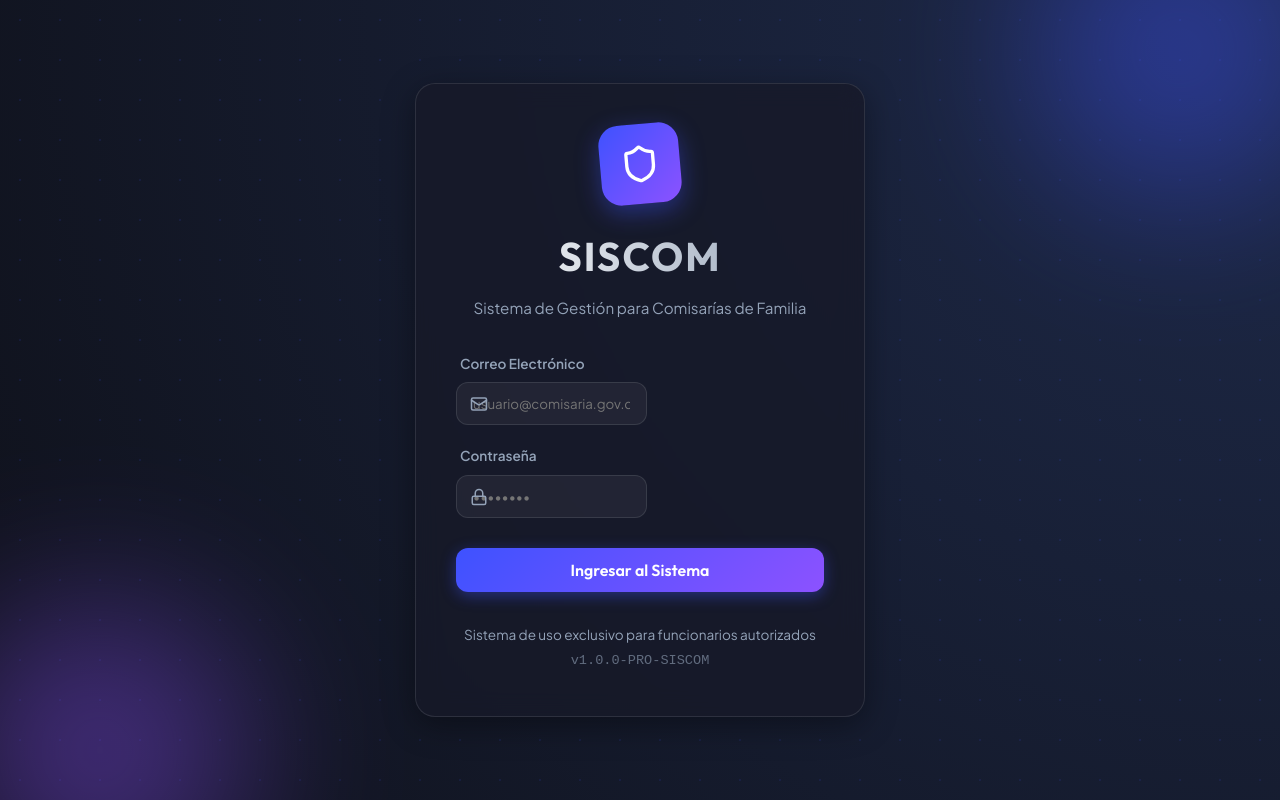
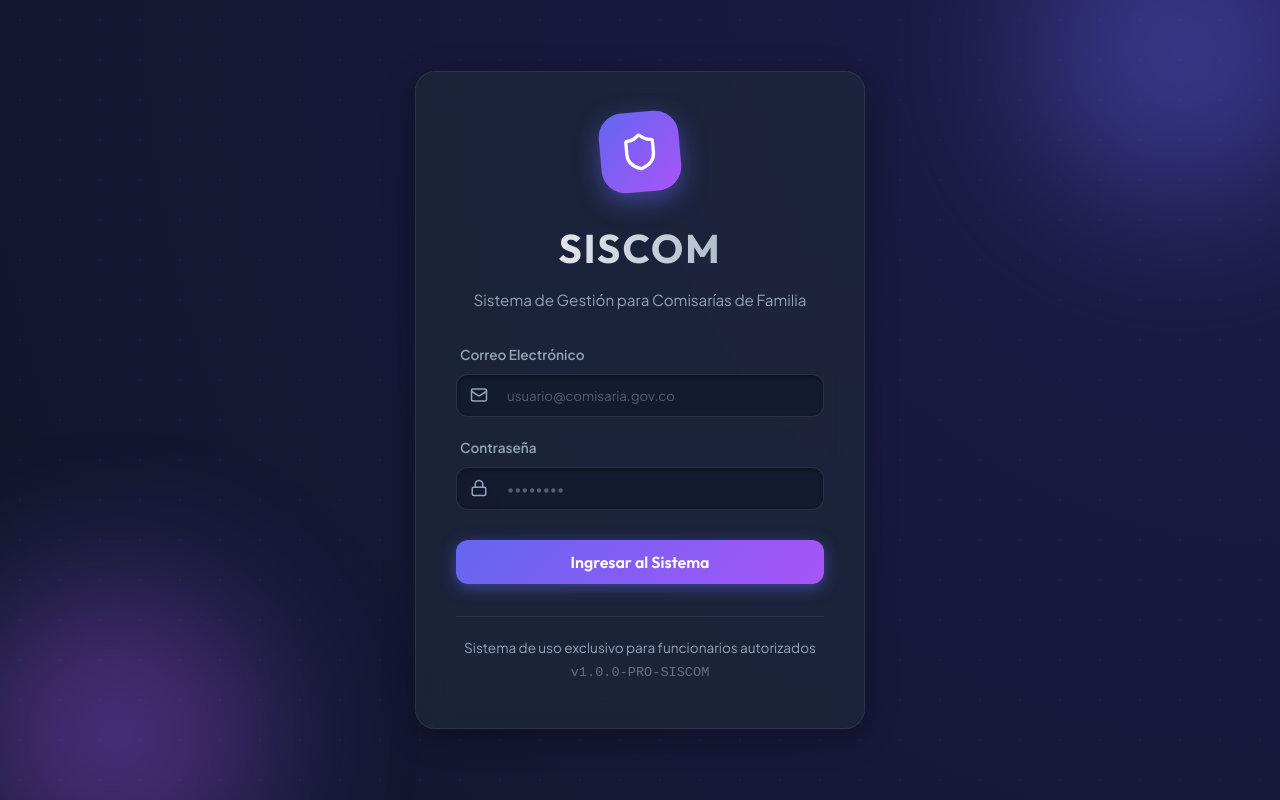
Before and after one commit to FerchoGG2006/SISCOM, a React (Vite) app in the folder frontend/: page /login in a window 1280 px wide. Built offline with nearby package versions, Linux system fonts and the light colour scheme.

Commit message:
feat: Add risk calculation service, global styling, and initialize the database.

```diff
--- a/frontend/src/pages/Login.css
+++ b/frontend/src/pages/Login.css
@@ -3,7 +3,7 @@
     display: flex;
     align-items: center;
     justify-content: center;
-    background: radial-gradient(circle at top right, #1e2a4a, #0f111a);
+    background: radial-gradient(circle at top right, #1e1b4b, #0f172a);
     position: relative;
     overflow: hidden;
     padding: 20px;
@@ -42,13 +42,18 @@
     width: 80px;
     height: 80px;
     background: linear-gradient(135deg, var(--primary-color), var(--secondary-color));
-    border-radius: 20px;
+    border-radius: 24px;
     display: flex;
     align-items: center;
     justify-content: center;
-    margin: 0 auto 20px;
+    margin: 0 auto 24px;
     box-shadow: 0 8px 24px var(--primary-glow);
     transform: rotate(-5deg);
+    transition: transform 0.3s ease;
+}
+
+.login-logo:hover {
+    transform: rotate(0deg) scale(1.05);
 }
 
 .login-logo-icon {
@@ -105,8 +110,8 @@
     transition: color 0.3s ease;
 }
 
-.form-input.with-icon {
-    padding-left: 44px;
+.glass-input.with-icon {
+    padding-left: 50px;
     width: 100%;
 }
 
@@ -138,6 +143,8 @@
     margin-top: 32px;
     color: var(--text-dim);
     font-size: 0.85rem;
+    border-top: 1px solid var(--border-glass);
+    padding-top: 20px;
 }
 
 .login-footer p {
@@ -170,4 +177,17 @@
     bottom: -100px;
     left: -50px;
     background: var(--secondary-color);
+    animation: floatOrb 8s ease-in-out infinite reverse;
 }
+
+@keyframes floatOrb {
+
+    0%,
+    100% {
+        transform: translate(0, 0);
+    }
+
+    50% {
+        transform: translate(20px, -20px);
+    }
+}
--- a/frontend/src/styles/index.css
+++ b/frontend/src/styles/index.css
@@ -1,18 +1,22 @@
 @import url('https://fonts.googleapis.com/css2?family=Outfit:wght@300;400;500;600;700&family=Plus+Jakarta+Sans:wght@300;400;500;600;700&display=swap');
 
 :root {
-  /* Design Tokens - Premium Palette */
-  --primary-color: #3e52ff;
-  --primary-glow: rgba(62, 82, 255, 0.4);
-  --secondary-color: #8c52ff;
-  --secondary-glow: rgba(140, 82, 255, 0.4);
+  /* Design Tokens - Premium Palette (Refined) */
+  --primary-color: #6366f1;
+  /* Indigo */
+  --primary-glow: rgba(99, 102, 241, 0.5);
+  --secondary-color: #a855f7;
+  /* Purple */
+  --secondary-glow: rgba(168, 85, 247, 0.5);
 
-  --bg-dark: #0f111a;
-  --bg-card: rgba(23, 25, 40, 0.8);
-  --border-glass: rgba(255, 255, 255, 0.1);
-  --border-focus: rgba(62, 82, 255, 0.5);
+  --bg-dark: #0f172a;
+  /* Slate 900 */
+  --bg-card: rgba(30, 41, 59, 0.7);
+  /* Slate 800 with opacity */
+  --border-glass: rgba(255, 255, 255, 0.08);
+  --border-focus: #818cf8;
 
-  --text-main: #e2e8f0;
+  --text-main: #f1f5f9;
   --text-dim: #94a3b8;
   --text-white: #ffffff;
 
@@ -80,35 +84,41 @@ h6 {
 /* Glassmorphism Classes */
 .glass-card {
   background: var(--bg-card);
-  backdrop-filter: blur(12px);
-  -webkit-backdrop-filter: blur(12px);
+  backdrop-filter: blur(16px);
+  -webkit-backdrop-filter: blur(16px);
   border: 1px solid var(--border-glass);
-  box-shadow: var(--shadow-premium);
+  box-shadow: 0 8px 32px 0 rgba(0, 0, 0, 0.3);
   border-radius: var(--radius-lg);
   transition: transform 0.3s cubic-bezier(0.175, 0.885, 0.32, 1.275), box-shadow 0.3s ease;
 }
 
 .glass-card:hover {
-  transform: translateY(-5px);
-  box-shadow: 0 12px 40px 0 rgba(0, 0, 0, 0.45);
-  border-color: rgba(255, 255, 255, 0.2);
+  transform: translateY(-4px);
+  box-shadow: 0 12px 40px -10px rgba(0, 0, 0, 0.5);
+  border-color: rgba(255, 255, 255, 0.15);
 }
 
 .glass-input {
-  background: rgba(255, 255, 255, 0.05);
-  border: 1.5px solid var(--border-glass);
+  background: rgba(15, 23, 42, 0.6);
+  border: 1px solid rgba(255, 255, 255, 0.1);
   border-radius: var(--radius-md);
   color: var(--text-white);
   padding: 12px 16px;
-  transition: all 0.3s ease;
+  transition: all 0.3s cubic-bezier(0.4, 0, 0.2, 1);
   font-family: var(--font-main);
+  box-shadow: inset 0 2px 4px 0 rgba(0, 0, 0, 0.3);
 }
 
 .glass-input:focus {
   outline: none;
-  background: rgba(255, 255, 255, 0.08);
+  background: rgba(15, 23, 42, 0.8);
   border-color: var(--primary-color);
-  box-shadow: 0 0 0 4px var(--primary-glow);
+  box-shadow: 0 0 0 3px var(--primary-glow), inset 0 2px 4px 0 rgba(0, 0, 0, 0.3);
+  transform: translateY(-1px);
+}
+
+.glass-input::placeholder {
+  color: rgba(148, 163, 184, 0.5);
 }
 
 /* Animations */
```
Also changed, not shown: 2 other files (tests, documents, lock files or other folders).
